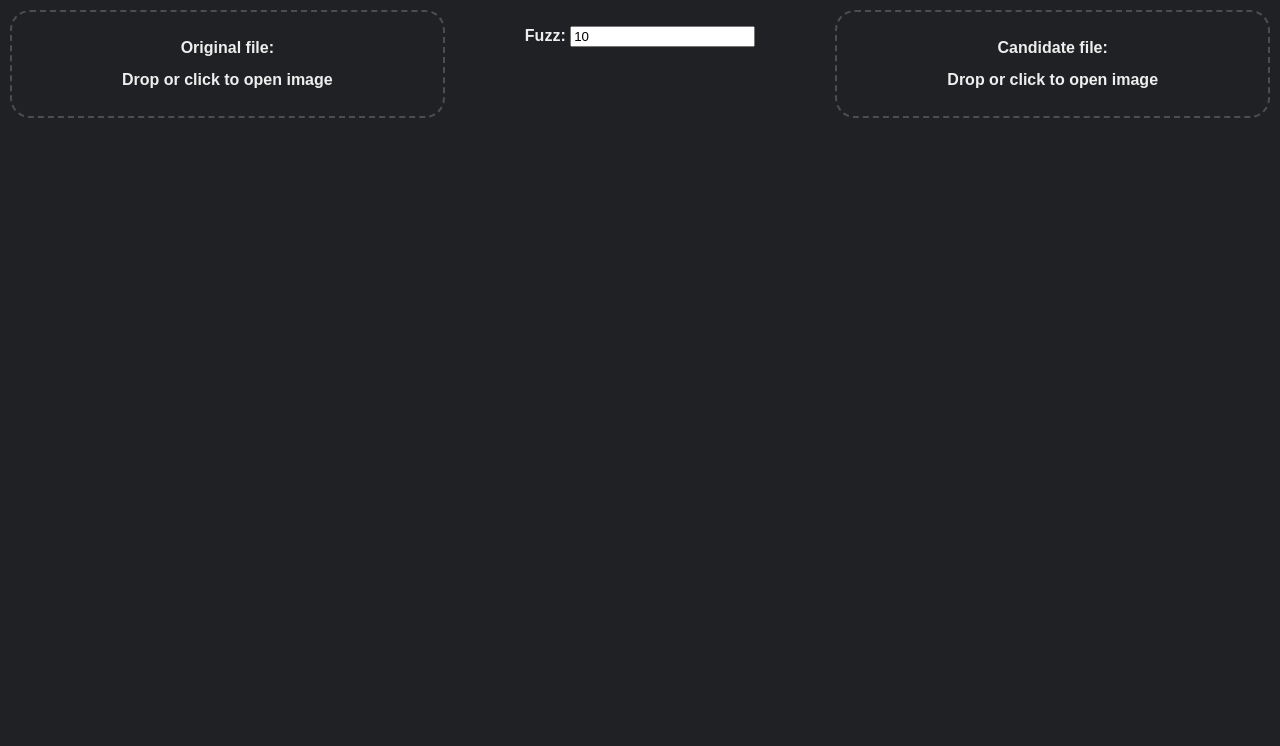
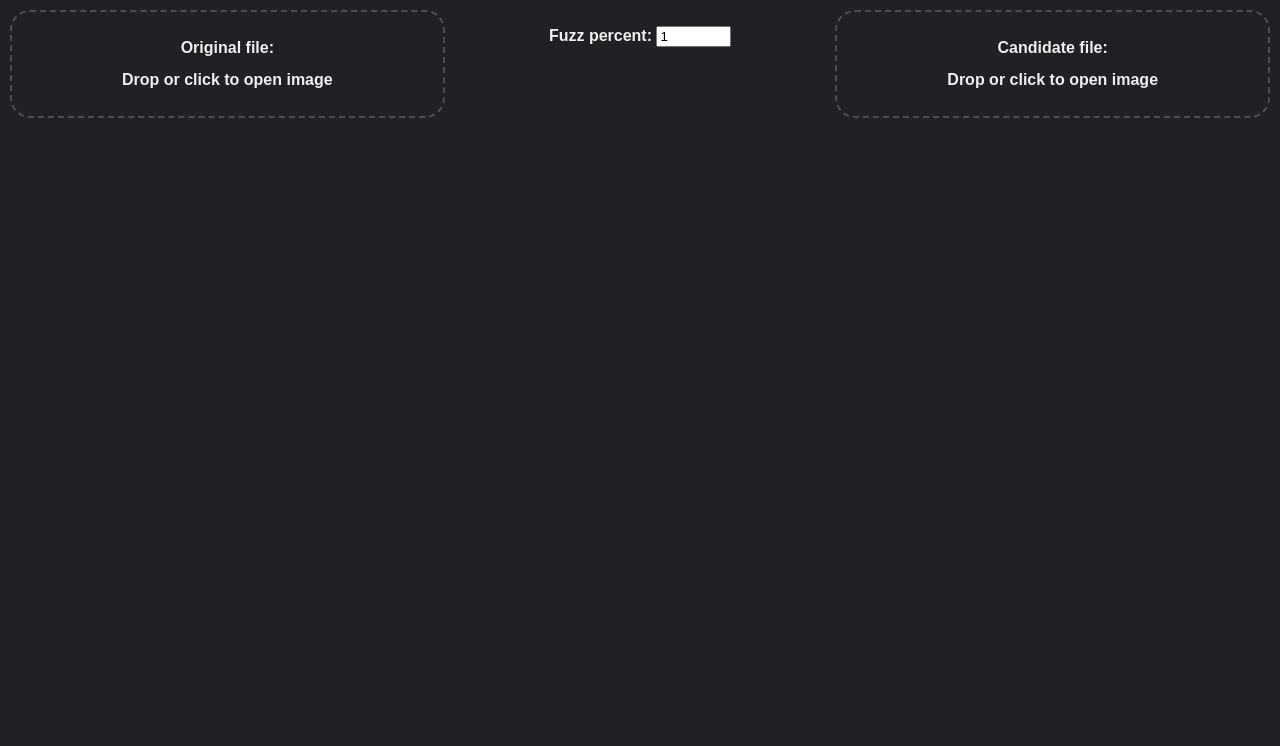
Before and after one commit to catdad-experiments/image-diff, a website: page index.html in a window 1280 px wide. Shown: the top 746 px of the page. Drawn offline with Linux system fonts and the light colour scheme.

Commit message:
specifying fuzz is in percent, setting default to 1%

```diff
--- a/index.html
+++ b/index.html
@@ -54,6 +54,10 @@
       background-size: 20vh;
     }
 
+    .inputs [type=number] {
+      width: 5em;
+    }
+
     .content img {
       max-width: 100%;
       max-height: 80vh;
@@ -90,7 +94,7 @@
     </div>
     <div class="inputs">
       <p>
-        Fuzz: <input type="number" value="10" id="fuzz">
+        Fuzz percent: <input type="number" value="1" id="fuzz">
       </p>
       <p class="percent"></p>
     </div>
```
